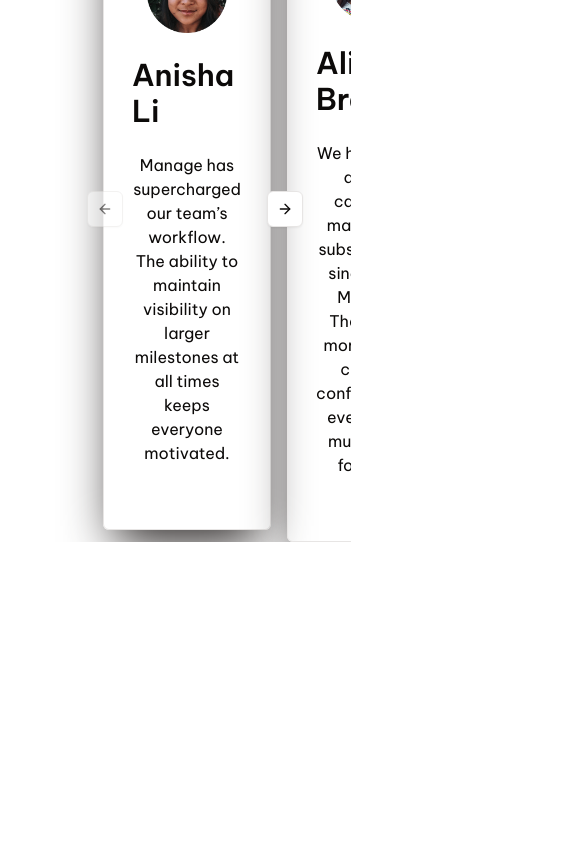
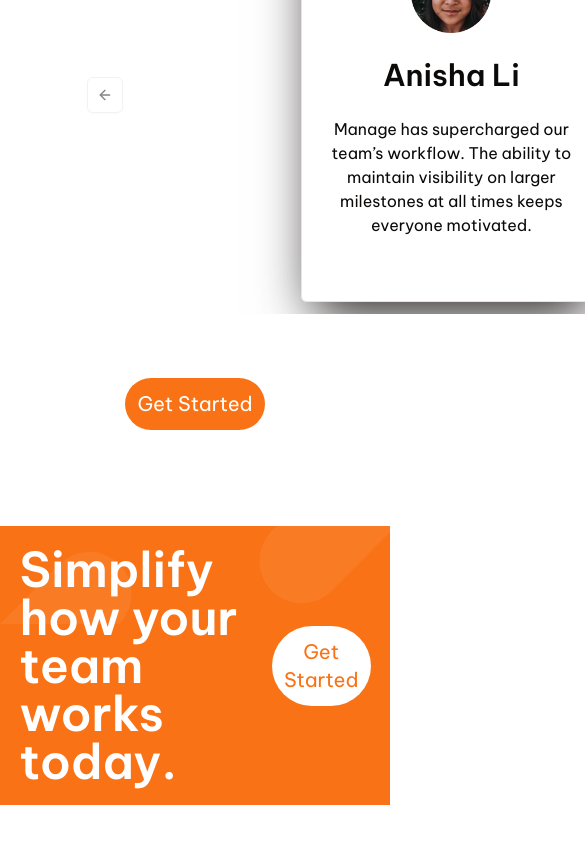
Before and after one commit to shammasktl/manage, a React (Vite) app: page / in a window 390 px wide. Shown: the part 2950-3794 px from the top of the page, 585 px wide, since content can reach past the window. Before the commit the page ends 3492 px from the top, so only its background shows below. Built offline with nearby package versions, Linux system fonts and the light colour scheme.

Commit message:
Simplify section desktop added

```diff
--- a/src/App.jsx
+++ b/src/App.jsx
@@ -4,16 +4,18 @@ import Hero from './Components/Hero/Hero'
 import Manage from './Components/Manage/Manage'
 import Said from './Components/Said/Said'
 import Footer from './Components/Footer/Footer'
+import Simplify from './Components/Simplify/Simplify'
 
 function App() {
 
   return (
     <div className='landing'>
       <Hero />
-      <div className="others w-[80%] my-0 mx-auto">
+      <div className="mx-auto my-0 w-[80%] others">
         <Manage />
         <Said />
       </div>
+      <Simplify />
       <Footer />
     </div>
   )
--- a/src/Components/Footer/Footer.jsx
+++ b/src/Components/Footer/Footer.jsx
@@ -2,8 +2,8 @@ import React from 'react'
 
 const Footer = () => {
   return (
-    <div>
-
+    <div className='right-0 bottom-0 left-0 sticky flex justify-center items-center bg-stone-950 mt-32 rounded-lg footer'>
+        <div className="content-area bg-blue-950 rounded-lg max-w-[80%] max-h-[80%]"></div>
     </div>
   )
 }
--- a/src/Components/Said/Said.jsx
+++ b/src/Components/Said/Said.jsx
@@ -11,9 +11,9 @@ import { cn } from '@/lib/utils'
 
 const Said = () => {
   return (
-    <div className='said'>
+    <div className='said flex items-center justify-center flex-col'>
       <h1 className='text-5xl font-bold text-center'>What they have said</h1>
-      <div className="reviews my-0 mx-auto mt-11 flex items-center justify-center">
+      <div className="reviews my-0 mx-auto mt-11 mb-16 flex items-center justify-center">
         <Carousel className={cn("w-full")}>
           <CarouselContent className={cn("w-full px-16 my-0 mx-auto")}>
             {
@@ -34,6 +34,7 @@ const Said = () => {
           <CarouselNext className={cn("mr-24")} />
         </Carousel>
       </div>
+      <button className='hover:bg-orange-700 cursor-pointer bg-orange-500 px-3 py-3 rounded-full max-w-52 text-white text-xl py'>Get Started</button>
     </div>
   )
 }
--- /dev/null
+++ b/src/Components/Simplify/Simplify.jsx
@@ -0,0 +1,16 @@
+import { media } from '@/assets/assets'
+import React from 'react'
+
+const Simplify = () => {
+  return (
+    <div className='simplify bg-orange-500 text-white relative mt-24 flex flex-col items-center justify-center'>
+      <img src={media.bgSimplifySectionDesktop} className='top-0 right-0 left-0 bottom-0 absolute' alt="" />
+      <div className="content my-0 mx-auto flex md:flex-row justify-between items-center w-screen p-[5%]">
+        <h1 className='max-w-96 text-5xl font-semibold'>Simplify how your team works today.</h1>
+        <button className='hover:bg-slate-200 cursor-pointer bg-white px-3 py-3 rounded-full max-w-52 text-orange-500 text-xl py'>Get Started</button>
+      </div>
+    </div>
+  )
+}
+
+export default Simplify
```
